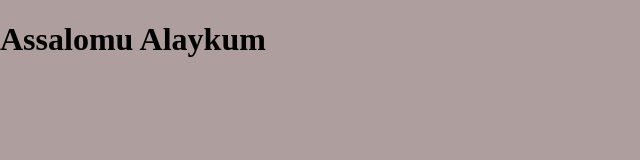
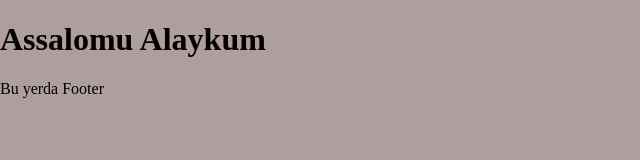
Before and after one commit to muslimumarov/team, a plain HTML site: page index.html in a window 1280 px wide. Shown: the whole page, without its empty margins (0-640 px from the left). Drawn offline with Linux system fonts and the light colour scheme; files that its build step writes are made by us from their sources.

Commit message:
Add footer

```diff
--- a/index.html
+++ b/index.html
@@ -24,5 +24,8 @@
    <!-- Footer section -->
 
    <!-- Footer section finished -->
+   <footer>
+      Bu yerda Footer
+   </footer>
 </body>
 </html>
```
